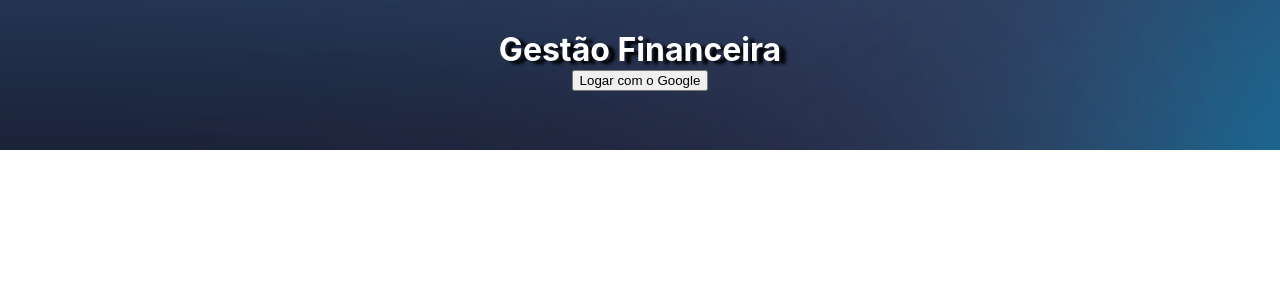
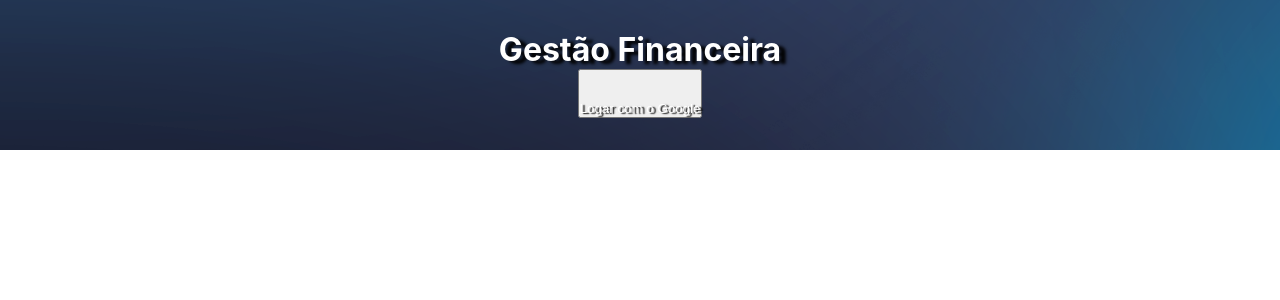
Before and after one commit to TiagoABarbosa/gestao-financeira, a React (Create React App) app: page /login in a window 1280 px wide. Shown: the top 300 px of the page. Built offline with nearby package versions, Linux system fonts and the light colour scheme; the HTML template or start-up script is replaced by a standard one.

Commit message:
Enviando Projeto

```diff
--- a/src/pages/Login/styles.ts
+++ b/src/pages/Login/styles.ts
@@ -17,4 +17,10 @@ export const HeaderText = styled.h1`
     text-shadow: black 0.2em 0.1em 0.1em;
 `;
 
-export const Button = styled.button``;
+export const Button = styled.button`
+    margin: 0;
+    padding: 0;
+    color: #FFF;
+    padding-top: 30px;
+    text-shadow: black 0.2em 0.1em 0.1em;
+`;
```
Also changed, not shown: 1 other file (tests, documents, lock files or other folders).
